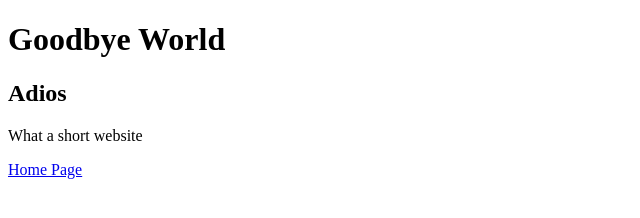
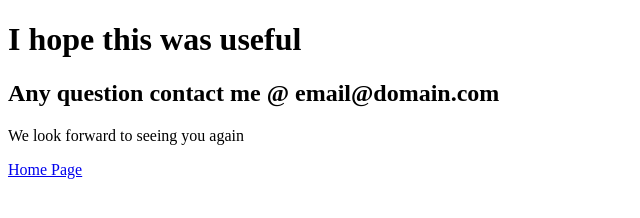
Before and after one commit to code4policy-archive/simple-website-JoGalMe, a plain HTML site: page goodbye.html in a window 1280 px wide. Shown: the whole page, without its empty margins (0-640 px from the left). Drawn offline with Linux system fonts and the light colour scheme.

Commit message:
new text changes to index.html

```diff
--- a/goodbye.html
+++ b/goodbye.html
@@ -2,13 +2,13 @@
 <html>
 
   <head>
-    <title>Goodbye!</title>
+    <title>Goodbye and thank you for visiting this page!</title>
   </head>
 
   <body>
-    <h1>Goodbye World</h1>
-    <h2>Adios</h2>
-    <p> What a short website </p>
+    <h1>I hope this was useful</h1>
+    <h2>Any question contact me @ email@domain.com</h2>
+    <p> We look forward to seeing you again </p>
   </body>
   <a href="index.html"> Home Page </a>
 
```
Also changed, not shown: index.html (+3 -2 lines).
